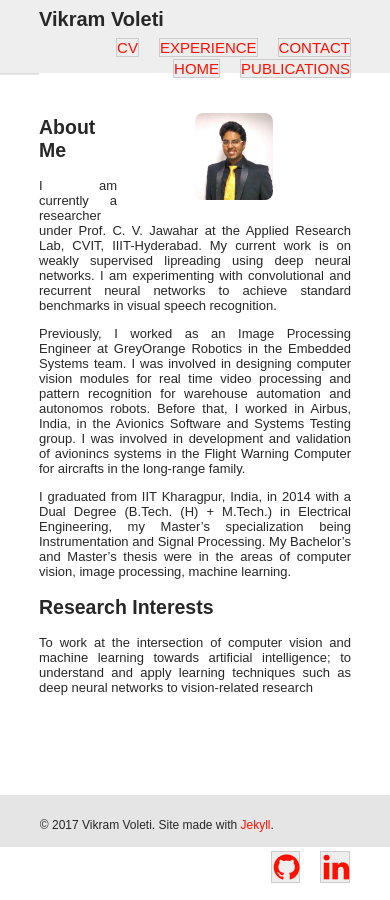
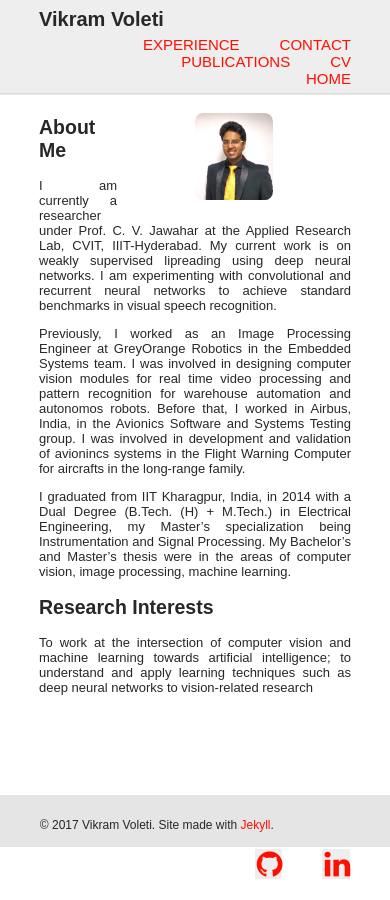
Before and after one commit to voletiv/voletiv.github.io, a Jekyll site: the page built from _pages/index.md, in a window 390 px wide. Built offline with Jekyll 4.4.1, drawn with Linux system fonts in a browser that asks for light colours; nearby versions of some CDN libraries.

Commit message:
Mobile - minor corrections
Former-commit-id: 1002e8ef158482807159eb00e5baccc537a70ff2

```diff
--- a/_sass/_style.scss
+++ b/_sass/_style.scss
@@ -202,22 +202,19 @@
         padding-top: 100px;
     }
     .navbar {
-        height: 40px;
-    }
-    .navbar-ul {
-        margin-top: 5px;
+        height: 60px;
     }
     .nav-list {
-        margin: 2px 0px 0px 20px;
+        margin: 0px 0px 0px 40px;
         background-color: #eeeeee;
-        border: 1px solid darken(#ffffff, 20%);
+        // border: 1px solid darken(#ffffff, 20%);
     }
     .publications {
         width: 80%;
     }
     .publication-picture {
         max-width: 80%;
-        margin: 2px 10% 2px 10%;
+        margin: 10px 10% 10px 10%;
     }
 }
 
```
